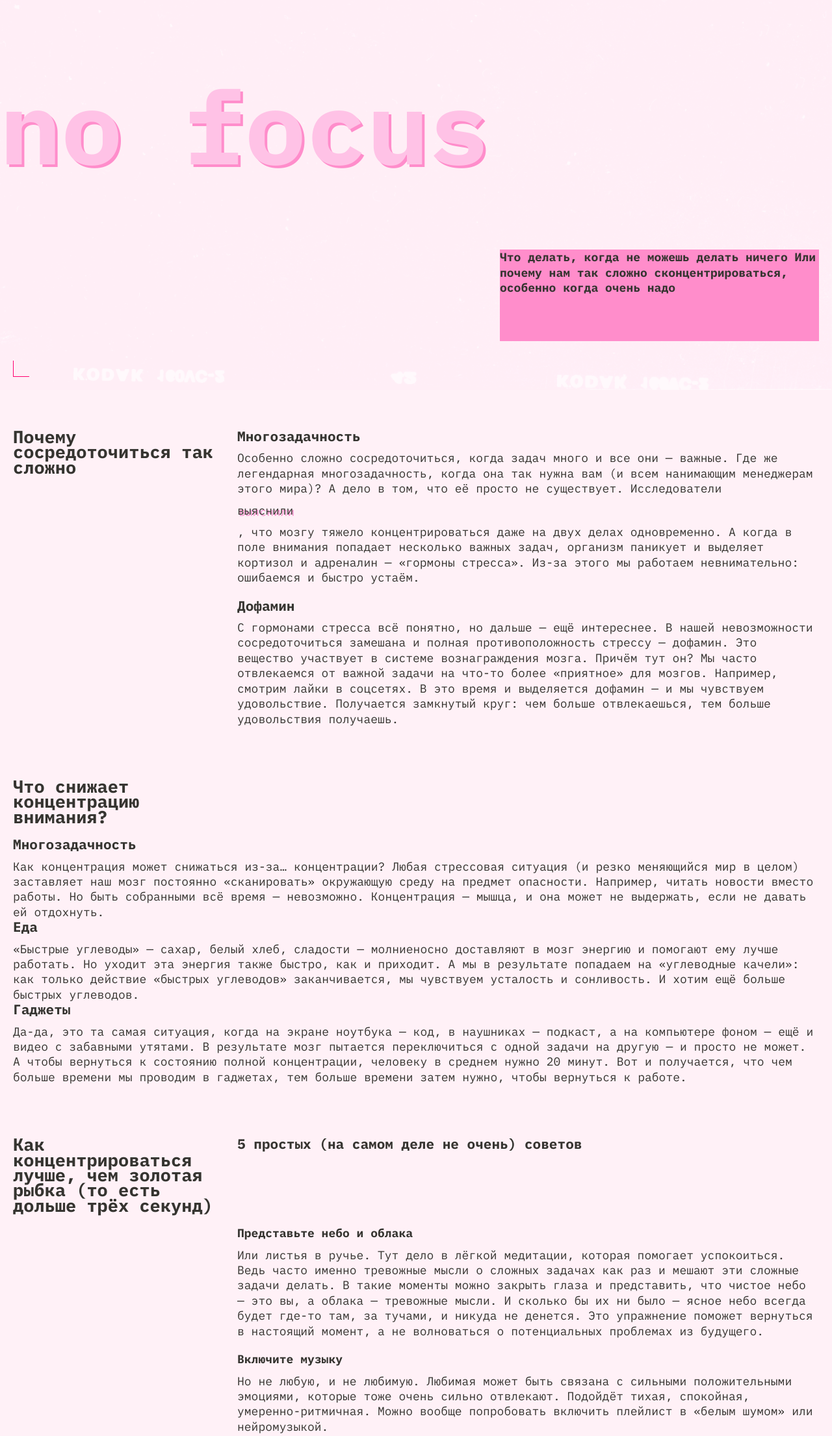
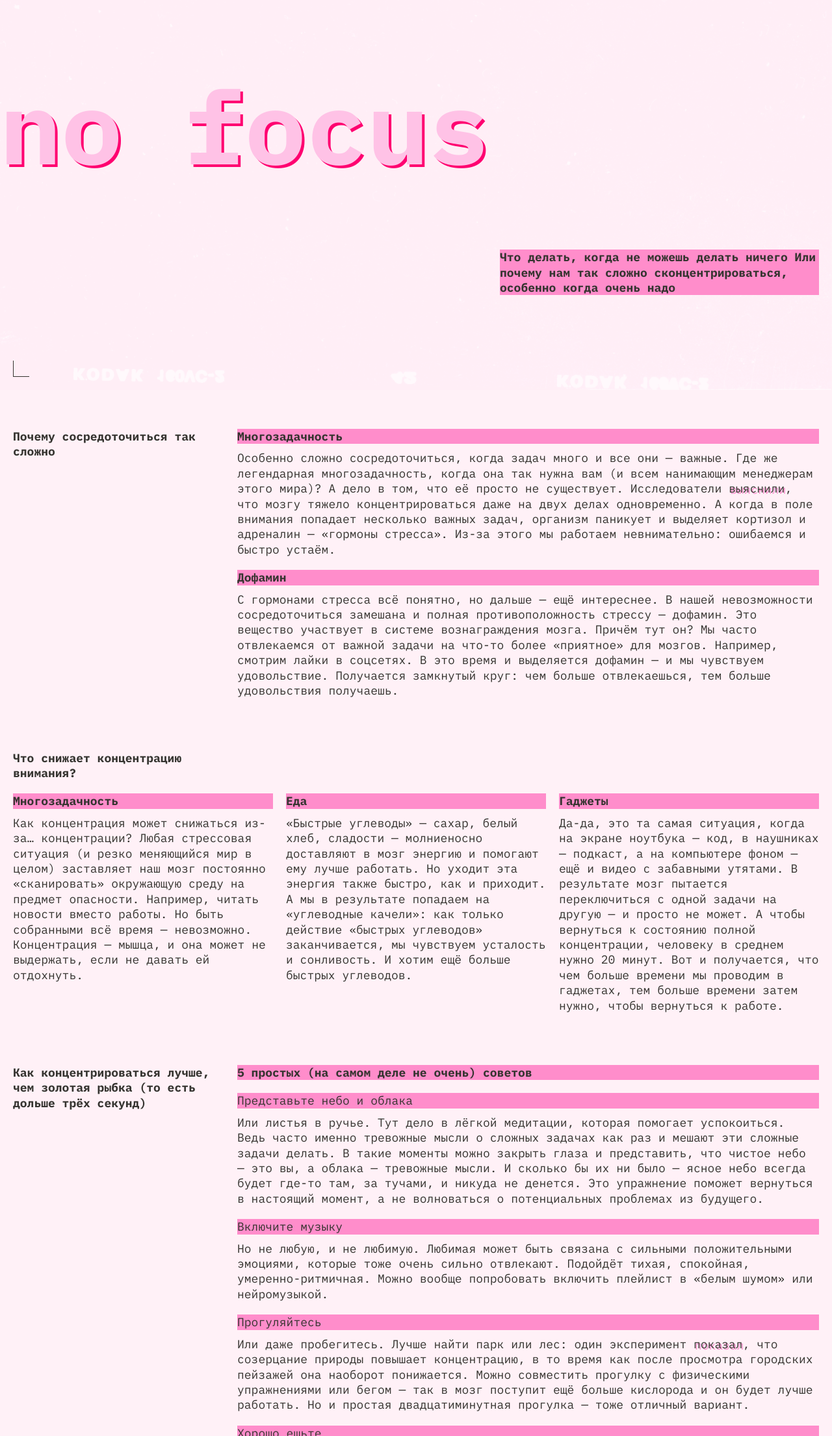
Before and after one commit to RussianBear1992/slozhno-sosredotochitsya, a plain HTML site: page index.html in a window 1280 px wide. Shown: the part 200-2410 px from the top of the page at 65% size. Drawn offline with Linux system fonts and the light colour scheme.

Commit message:
Допилил до конца, с макетом вроде сходится

```diff
--- a/index.html
+++ b/index.html
@@ -17,7 +17,7 @@
     <title>Сложно сосредоточиться</title>
   </head>
   <body class="page">
-    <header class="header decorated-zone">
+    <header class="cover header decorated-zone">
       <div class="rec__decor" aria-hidden="true"></div>
       <nav class="header__theme-menu">
         <ul class="header__theme-menu-list">
@@ -45,17 +45,17 @@
           </li>
         </ul>
       </nav>
-      <h1 class="header_footer__title">no focus</h1>
+      <h1 class="header_footer__title decor__shadow">no focus</h1>
       <p class="header__text">Что делать, когда не можешь делать ничего Или почему нам так сложно сконцентрироваться, особенно когда очень надо</p>
     </header>
     <main class="main">
       <section class="section">
-        <h2 class="section__title">Почему сосредоточиться так сложно</h2>
+        <h2 class="title">Почему сосредоточиться так сложно</h2>
         <ul class="articles__list">
           <li>
             <article class="article">
-              <h3 class="article__title">Многозадачность</h3>
-              <a>
+              <h3 class="title title__decor">Многозадачность</h3>
+              <p>
                 Особенно сложно сосредоточиться, когда задач много и все они — важные. Где же легендарная многозадачность,
                 когда она так нужна вам (и всем нанимающим менеджерам этого мира)? А дело в том, что её просто не существует.
                 Исследователи
@@ -66,89 +66,90 @@
                   >выяснили</a
                 >, что мозгу тяжело концентрироваться даже на двух делах одновременно. А когда в поле внимания попадает несколько важных задач,
                 организм паникует и выделяет кортизол и адреналин — «гормоны стресса». Из-за этого мы работаем невнимательно: ошибаемся и быстро устаём.
-              </a>
+              </p>
             </article>
           </li>
           <li>
             <article class="article">
-              <h3 class="article__title">Дофамин</h3>
-              <a>
+              <h3 class="title title__decor">Дофамин</h3>
+              <p>
                 С гормонами стресса всё понятно, но дальше — ещё интереснее. В нашей невозможности сосредоточиться замешана и полная противоположность стрессу — дофамин.
                 Это вещество участвует в системе вознаграждения мозга. Причём тут он? Мы часто отвлекаемся от важной задачи на что-то более «приятное» для мозгов.
                 Например, смотрим лайки в соцсетях. В это время и выделяется дофамин — и мы чувствуем удовольствие. Получается замкнутый круг: чем больше отвлекаешься,
                 тем больше удовольствия получаешь.
-              </a>
+              </p>
             </article>
           </li>
         </ul>
       </section>
       <section class="section section__reasons">
-        <h2 class="section__title">Что снижает концентрацию внимания?</h2>
-        <ul class="section__reasons_list">
+        <h2 class="title">Что снижает концентрацию внимания?</h2>
+        <ul class="articles__list section__reasons_list">
           <li>
             <article class="article">
-              <h3 class="article__title">Многозадачность</h3>
-              <a>
+              <h3 class="title title__decor">Многозадачность</h3>
+              <p>
                 Как концентрация может снижаться из-за… концентрации? Любая стрессовая ситуация (и резко меняющийся мир в целом) заставляет наш мозг
                 постоянно «сканировать» окружающую среду на предмет опасности. Например, читать новости вместо работы.
                 Но быть собранными всё время — невозможно. Концентрация — мышца, и она может не выдержать, если не давать ей отдохнуть.
-              </a>
+              </p>
             </article>
           </li>
           <li>
             <article class="article">
-              <h3 class="article__title">Еда</h3>
-              <a>
+              <h3 class="title title__decor">Еда</h3>
+              <p>
                 «Быстрые углеводы» — сахар, белый хлеб, сладости — молниеносно доставляют в мозг энергию и помогают ему лучше работать.
                 Но уходит эта энергия также быстро, как и приходит. А мы в результате попадаем на «углеводные качели»:
                 как только действие «быстрых углеводов» заканчивается, мы чувствуем усталость и сонливость.
                 И хотим ещё больше быстрых углеводов.
-              </a>
+              </p>
             </article>
           </li>
           <li>
             <article class="article">
-              <h3 class="article__title">Гаджеты</h3>
-              <a>
+              <h3 class="title title__decor">Гаджеты</h3>
+              <p>
                 Да-да, это та самая ситуация, когда на экране ноутбука — код, в наушниках — подкаст, а на компьютере фоном — ещё и видео с забавными утятами.
                 В результате мозг пытается переключиться с одной задачи на другую — и просто не может. А чтобы вернуться к состоянию
                 полной концентрации, человеку в среднем нужно 20 минут. Вот и получается, что чем больше времени мы проводим в гаджетах,
                 тем больше времени затем нужно, чтобы вернуться к работе.
-              </a>
+              </p>
             </article>
           </li>
         </ul>
       </section>
       <section class="section section__advices">
-        <h2 class="section__title">Как концентрироваться лучше, чем золотая рыбка (то есть дольше трёх секунд)</h2>
-        <h3 class="article__title section__advices_title">5 простых (на самом деле не очень) советов</h3>
+        <h2 class="title">Как концентрироваться лучше, чем золотая рыбка (то есть дольше трёх секунд)</h2>
+        <div>
+          <h3 class="title title__decor section__advices_title">5 простых (на самом деле не очень) советов</h3>
           <ul class="articles__list section__advices_articles_list">
             <li>
               <article class="article">
-              <h4 class="subarticle__title">Представьте небо и облака</h4>
-              <a>
+                <h4 class="subarticle__title title__decor">Представьте небо и облака</h4>
+                <p>
                   Или листья в ручье. Тут дело в лёгкой медитации, которая помогает успокоиться. Ведь часто именно тревожные мысли
                   о сложных задачах как раз и мешают эти сложные задачи делать. В такие моменты можно закрыть глаза и представить,
                   что чистое небо — это вы, а облака — тревожные мысли. И сколько бы их ни было — ясное небо всегда будет где-то там,
                   за тучами, и никуда не денется. Это упражнение поможет вернуться в настоящий момент, а не волноваться о потенциальных
                   проблемах из будущего.
-              </a>
+                </p>
               </article>
             </li>
             <li>
               <article class="article">
-              <h4 class="subarticle__title">Включите музыку</h4>
-              <a>
+                <h4 class="subarticle__title title__decor">Включите музыку</h4>
+                <p>
                   Но не любую, и не любимую. Любимая может быть связана с сильными положительными эмоциями, которые тоже очень
                   сильно отвлекают. Подойдёт тихая, спокойная, умеренно-ритмичная. Можно вообще попробовать включить плейлист
                   в «белым шумом» или нейромузыкой.
-              </a>
+                </p>
               </article>
             </li>
             <li>
               <article class="article">
-              <h4 class="subarticle__title">Прогуляйтесь</h4>
-              <a>
+                <h4 class="subarticle__title title__decor">Прогуляйтесь</h4>
+                <p>
                   Или даже пробегитесь. Лучше найти парк или лес: один эксперимент
                     <a
                       class="link decor__shadow"
@@ -159,38 +160,39 @@
                   в то время как после просмотра городских пейзажей она наоборот понижается. Можно совместить прогулку с
                   физическими упражнениями или бегом — так в мозг поступит ещё больше кислорода и он будет лучше работать.
                   Но и простая двадцатиминутная прогулка — тоже отличный вариант.
-              </a>
+                </p>
               </article>
             </li>
             <li>
               <article class="article">
-              <h4 class="subarticle__title">Хорошо ешьте</h4>
-              <a>
+                <h4 class="subarticle__title title__decor">Хорошо ешьте</h4>
+                <p>
                   Мы — не ваша бабушка, но это правда важно. Выбирайте продукты, которые препятствуют резким скачкам сахара в
                   крови. Например, с высоким содержанием клетчатки: овощи, ягоды, бобовые (нут, чечевица, фасоль), коричневый
                   рис, хлеб из цельнозерновой пшеницы.
-              </a>
+                </p>
               </article>
             </li>
             <li>
               <article class="article">
-              <h4 class="subarticle__title">Читайте</h4>
-              <a>
+                <h4 class="subarticle__title title__decor">Читайте</h4>
+                <p>
                   Настоящие бумажные книги. Это правда помогает с концентрацией: чтобы прочитать пост в соцсети,
                   достаточно нескольких минут или даже секунд. А вот интересная книга способна затянуть и на несколько часов
                   и круто тренирует направленное внимание.
-              </a>
+                </p>
               </article>
             </li>
         </ul>
+        </div>
       </section>
       <section class="section section__pictures">
-        <h2 class="section__title">А можно в картинках?</h2>
+        <h2 class="title title__decor">А можно в картинках?</h2>
         <ul class="pictures__list">
           <li class="pictures__list_item">
             <picture>
               <img
-              class=""
+              class="pictures__list_item_img"
               src="./images/sunset.png"
               alt="Изображение совета Представьте небо и облака"
               loading="lazy"
@@ -200,7 +202,7 @@
           <li class="pictures__list_item">
             <picture>
               <img
-              class=""
+              class="pictures__list_item_img"
               src="./images/ice-cream.png"
               alt="Изображение совета Хорошо ешьте"
               loading="lazy"
@@ -210,7 +212,7 @@
           <li class="pictures__list_item">
             <picture>
               <img
-              class=""
+              class="pictures__list_item_img"
               src="./images/tape.png"
               alt="Изображение совета Включите музыку"
               loading="lazy"
@@ -220,7 +222,7 @@
           <li class="pictures__list_item">
             <picture>
               <img
-              class=""
+              class="pictures__list_item_img"
               src="./images/books.png"
               alt="Изображение совета Читайте"
               loading="lazy"
@@ -230,7 +232,7 @@
           <li class="pictures__list_item">
             <picture>
               <img
-              class=""
+              class="pictures__list_item_img"
               src="./images/street.png"
               alt="Изображение совета Прогуляйтесь"
               loading="lazy"
@@ -240,8 +242,8 @@
         </ul>
       </section>
     </main>
-    <footer class="footer">
-      <h2 class="header_footer__title">focus</h2>
+    <footer class="cover footer decorated-zone">
+      <h2 class="header_footer__title decor__shadow">focus</h2>
     </footer>
     <script src="./scripts/script.js"></script>
   </body>
--- a/styles/style.css
+++ b/styles/style.css
@@ -9,6 +9,12 @@
   line-height: 23.4px;
   color: var(--text-color, #F1B2CE);
   /* сохраните в разметке и стилях класс page. На его основе работает скрипт. */
+}
+
+.cover {
+  display: grid;
+  padding: clamp(10px, 0.0286rem + 2.5445vw, 20px);
+  min-block-size: 100vh;
 }
 
 .decor__shadow {
@@ -42,6 +48,7 @@
   background-image: var(--page-background-image, url("../images/cover-image.png"));
   background-position: center;
   background-size: cover;
+  align-items: start;
 }
 
 .header_footer__title {
@@ -49,7 +56,6 @@
   font-weight: 700;
   font-size: clamp(7.25rem, 7.0115rem + 1.0178vw, 7.5rem);
   line-height: 82.5%;
-  text-shadow: 4px 4px 0 var(--accent-color, #ff0070);
 }
 
 .header__text {
@@ -59,9 +65,9 @@
   font-size: inherit;
   line-height: inherit;
   background: var(--accent-color, #ff0070);
-  justify-self: end;
-  inline-size: clamp(364px, calc(100% / 2 - 10px), 491px);
 }
+
+/* Стилизация rec индикатора начало  */
 
 .rec__decor {
   position: absolute;
@@ -89,6 +95,10 @@
   block-size: 9px;
 }
 
+/* Стилизация rec индикатора конец  */
+
+/* Стилизация уголков начало */
+
 .decorated-zone {
   position: relative;
 }
@@ -102,18 +112,20 @@
 }
 
 .decorated-zone::before {
-  border-inline-end: 1px solid var(--secondary-color, #ff0070);
-  border-block-start: 1px solid var(--secondary-color, #ff0070);
+  border-inline-end: 1px solid var(--second-color, #ff0070);
+  border-block-start: 1px solid var(--second-color, #ff0070);
   inset-inline-end: clamp(10px, 0.0286rem + 2.5445vw, 20px);
   inset-block-start: clamp(10px, 0.0286rem + 2.5445vw, 20px);
 }
 
 .decorated-zone::after {
-  border-inline-start: 1px solid var(--secondary-color, #ff0070);
-  border-block-end: 1px solid var(--secondary-color, #ff0070);
+  border-inline-start: 1px solid var(--second-color, #ff0070);
+  border-block-end: 1px solid var(--second-color, #ff0070);
   inset-inline-start: clamp(10px, 0.0286rem + 2.5445vw, 20px);
   inset-block-end: clamp(10px, 0.0286rem + 2.5445vw, 20px);
 }
+
+/* Стилизация rec индикатора конец */
 
 /* Стилизация кнопок выбора темы начало */
 
@@ -183,12 +195,34 @@
   gap: 10px;
 }
 
+.title {
+  color: var(--second-color, #ff0070);
+  font-weight: 700;
+  font-size: inherit;
+  line-height: inherit;
+}
+
+.title__decor {
+  color: var(--themelight-color, #000028);
+  background: var(--accent-color, #ff0070);
+}
+
+.section__advices_title {
+  margin-block-end: 20px;
+}
+
+.subarticle__title  {
+  font-weight: 400;
+  font-size: inherit;
+  line-height: inherit;
+}
+
 .pictures__list {
   display: grid;
   gap: 10px;
 }
 
-.pictures__list_item {
+.pictures__list_item_img {
   display: block;
   object-fit: cover;
   object-position: center;
@@ -259,7 +293,7 @@
     margin-block-end: 70px;
   }
 
-  .header__title {
+  .header__text {
     justify-self: end;
     inline-size: clamp(364px, calc(100% / 2 - 10px), 491px);
   }
@@ -271,7 +305,7 @@
 }
 
 @media (width >= 1024px) {
-  .page-title {
+  .header_footer__title {
     text-shadow: 4px 4px 0 var(--color-purple-2, #ff0070);
   }
 
@@ -279,7 +313,7 @@
     column-gap: 30px;
   }
 
-  .section-what__articles-list {
+  .section__reasons_list {
     grid-template-columns: repeat(3, 1fr);
   }
 
```
Lines whose indentation alone changed are shown as unchanged.
